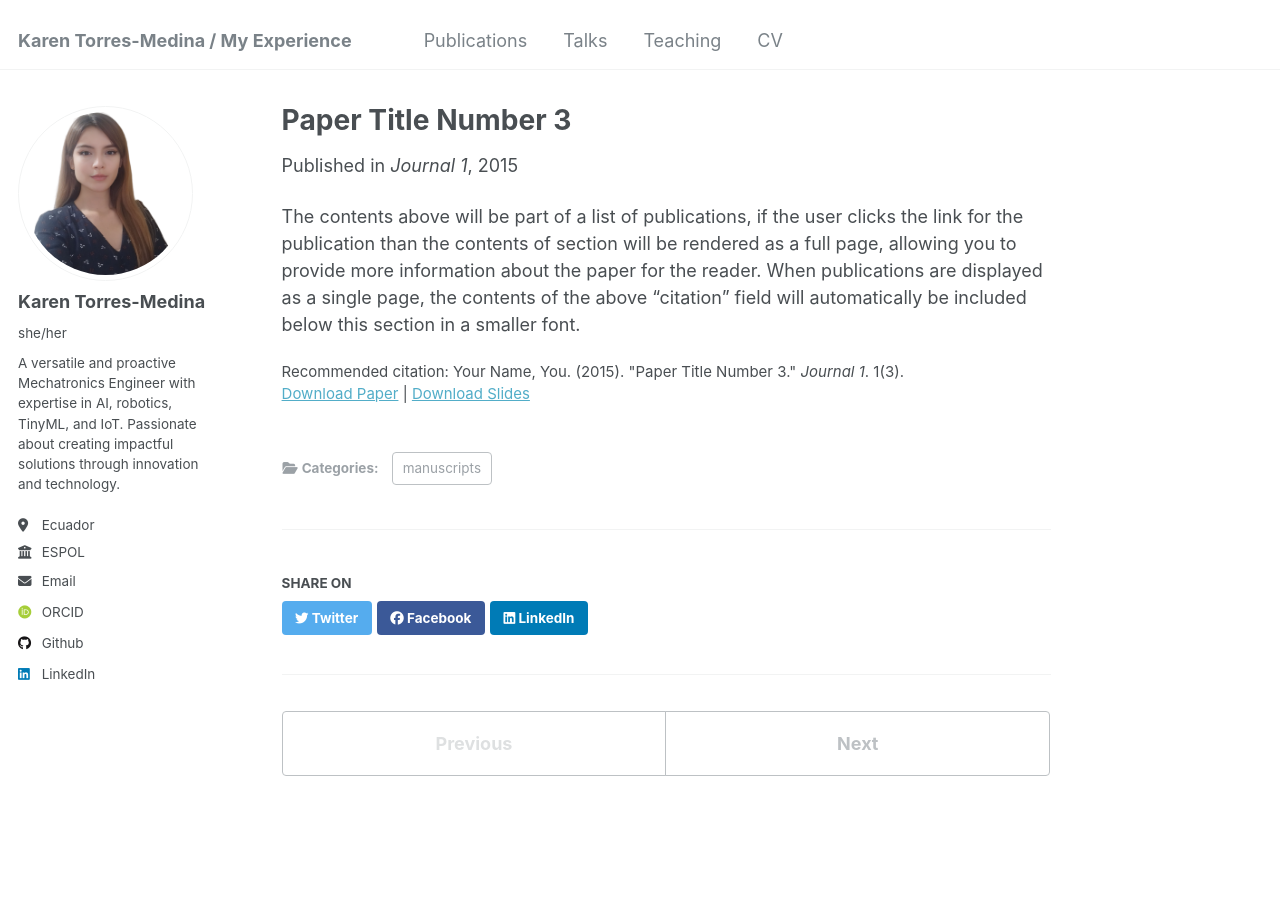
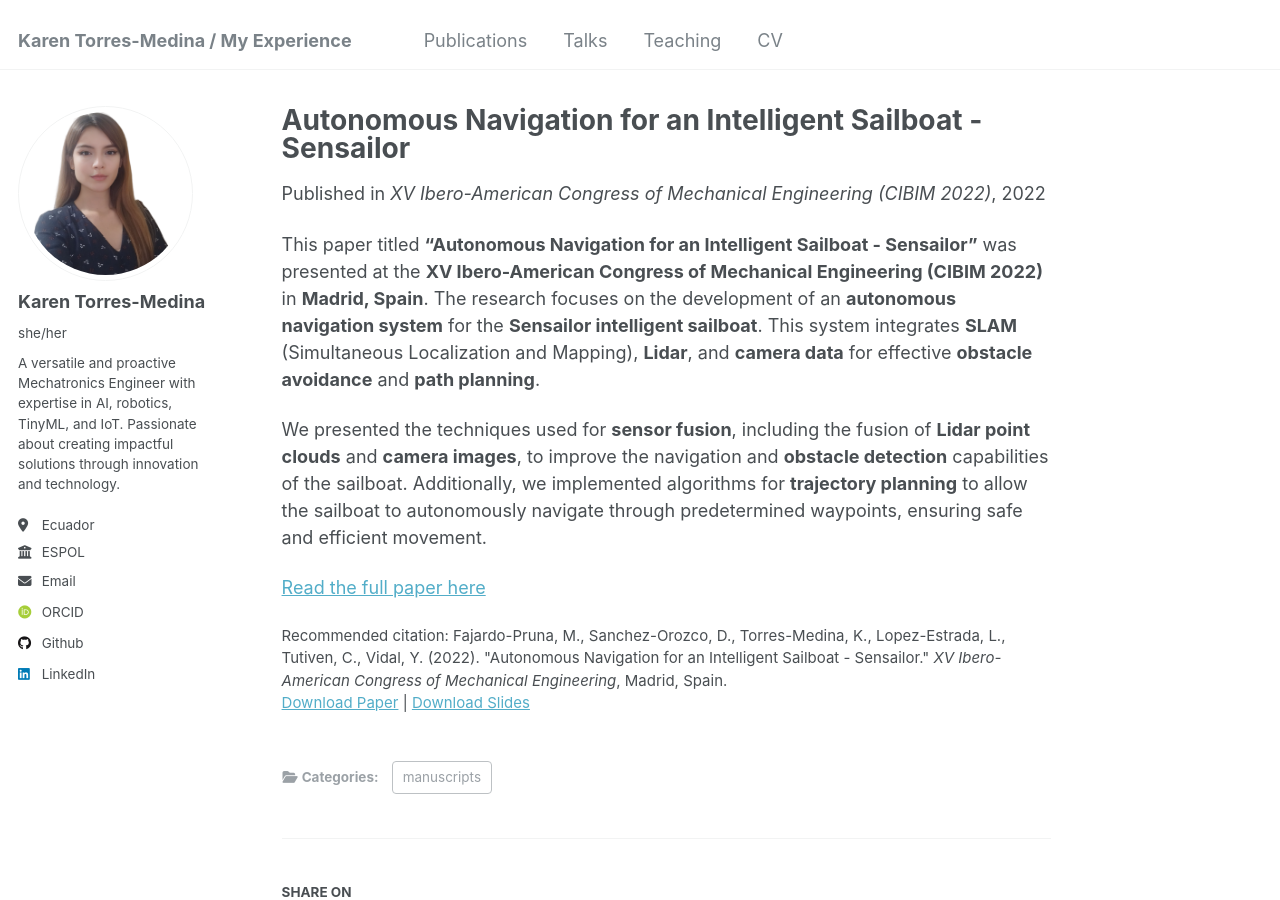
Before and after one commit to kttorres/experience, a Jekyll site: the page built from _publications/2015-10-01-paper-title-number-3.md, in a window 1280 px wide and 900 px high. Built offline with Jekyll 4.4.1, drawn with Linux system fonts in a browser that asks for light colours; some web fonts are replaced.

Commit message:
Update 2015-10-01-paper-title-number-3.md

```diff
--- a/_publications/2015-10-01-paper-title-number-3.md
+++ b/_publications/2015-10-01-paper-title-number-3.md
@@ -1,14 +1,18 @@
 ---
-title: "Paper Title Number 3"
+title: "Autonomous Navigation for an Intelligent Sailboat - Sensailor"
 collection: publications
 category: manuscripts
-permalink: /publication/2015-10-01-paper-title-number-3
-excerpt: 'This paper is about the number 3. The number 4 is left for future work.'
-date: 2015-10-01
-venue: 'Journal 1'
-slidesurl: 'http://academicpages.github.io/files/slides3.pdf'
-paperurl: 'http://academicpages.github.io/files/paper3.pdf'
-citation: 'Your Name, You. (2015). &quot;Paper Title Number 3.&quot; <i>Journal 1</i>. 1(3).'
+permalink: /publication/2022-11-22-cibim-sensailor
+excerpt: 'This paper presents the development of an autonomous navigation system for the intelligent sailboat Sensailor, integrating SLAM, Lidar, and camera data for obstacle avoidance and path planning.'
+date: 2022-11-22
+venue: 'XV Ibero-American Congress of Mechanical Engineering (CIBIM 2022)'
+slidesurl: 'http://academicpages.github.io/files/slides_sensailor_cibim.pdf'
+paperurl: 'https://doi.org/10.1007/978-3-031-38563-6_65'
+citation: 'Fajardo-Pruna, M., Sanchez-Orozco, D., Torres-Medina, K., Lopez-Estrada, L., Tutiven, C., Vidal, Y. (2022). "Autonomous Navigation for an Intelligent Sailboat - Sensailor." <i>XV Ibero-American Congress of Mechanical Engineering</i>, Madrid, Spain.'
 ---
 
-The contents above will be part of a list of publications, if the user clicks the link for the publication than the contents of section will be rendered as a full page, allowing you to provide more information about the paper for the reader. When publications are displayed as a single page, the contents of the above "citation" field will automatically be included below this section in a smaller font.
+This paper titled **"Autonomous Navigation for an Intelligent Sailboat - Sensailor"** was presented at the **XV Ibero-American Congress of Mechanical Engineering (CIBIM 2022)** in **Madrid, Spain**. The research focuses on the development of an **autonomous navigation system** for the **Sensailor intelligent sailboat**. This system integrates **SLAM** (Simultaneous Localization and Mapping), **Lidar**, and **camera data** for effective **obstacle avoidance** and **path planning**.
+
+We presented the techniques used for **sensor fusion**, including the fusion of **Lidar point clouds** and **camera images**, to improve the navigation and **obstacle detection** capabilities of the sailboat. Additionally, we implemented algorithms for **trajectory planning** to allow the sailboat to autonomously navigate through predetermined waypoints, ensuring safe and efficient movement.
+
+[Read the full paper here](https://doi.org/10.1007/978-3-031-38563-6_65)
```
